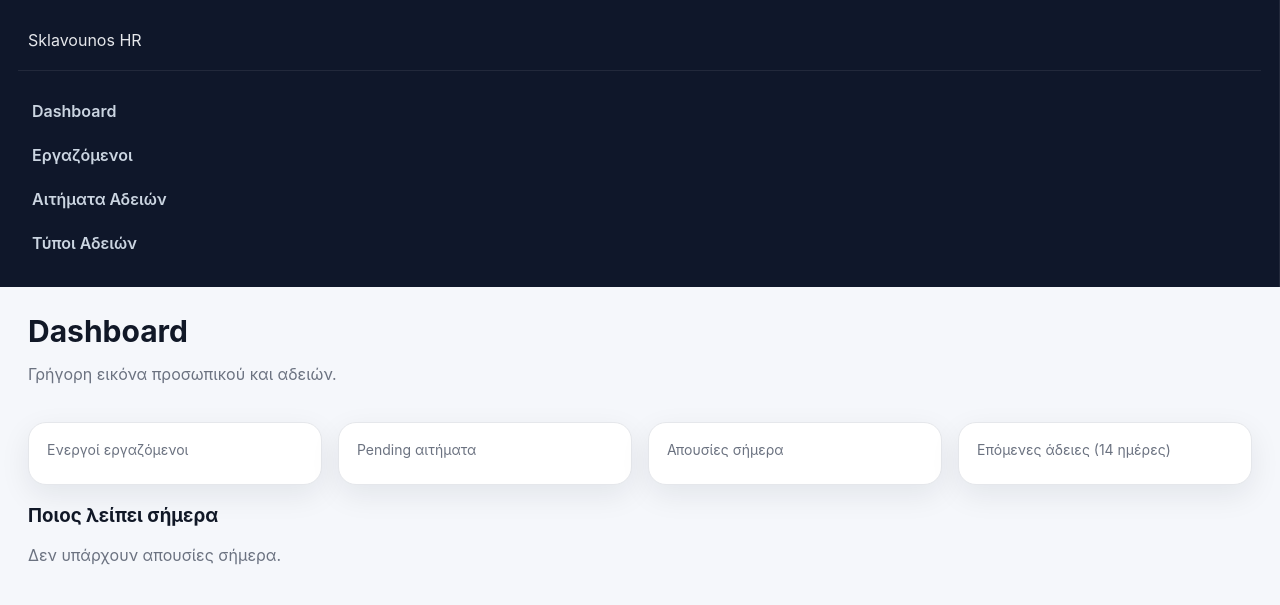
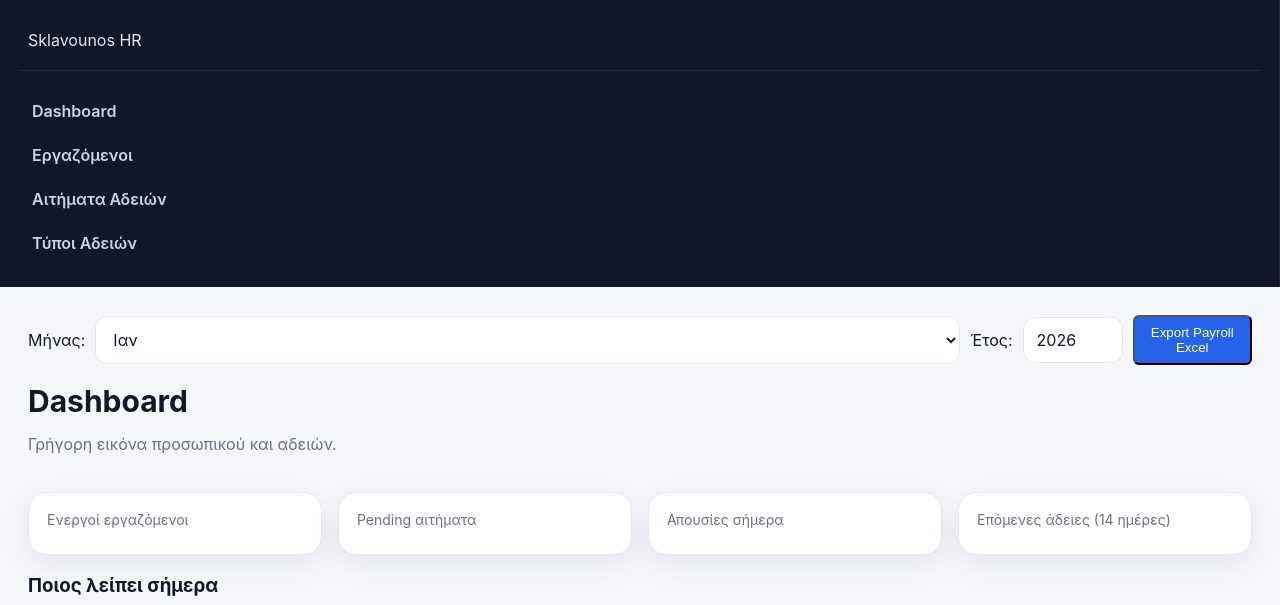
Before and after one commit to cfragoulis-design/Sklavounos-HR, a FastAPI app: template app/templates/dashboard.html in a window 1280 px wide. Shown: the top 605 px of the page. Run offline with FastAPI, Linux system fonts and the light colour scheme; the template is opened without the code that fills it, so the values that code supplies are empty.

Commit message:
Update dashboard.html

```diff
--- a/app/templates/dashboard.html
+++ b/app/templates/dashboard.html
@@ -1,5 +1,32 @@
 {% extends "base.html" %}
 {% block content %}
+
+<div style="margin-bottom:20px;">
+    <form action="/exports/payroll-excel" method="get" style="display:flex;gap:10px;align-items:center;">
+        <label>Μήνας:</label>
+        <select name="month">
+            <option value="1">Ιαν</option>
+            <option value="2">Φεβ</option>
+            <option value="3">Μαρ</option>
+            <option value="4">Απρ</option>
+            <option value="5">Μαι</option>
+            <option value="6">Ιουν</option>
+            <option value="7">Ιουλ</option>
+            <option value="8">Αυγ</option>
+            <option value="9">Σεπ</option>
+            <option value="10">Οκτ</option>
+            <option value="11">Νοε</option>
+            <option value="12">Δεκ</option>
+        </select>
+
+        <label>Έτος:</label>
+        <input type="number" name="year" value="2026" style="width:100px;">
+
+        <button type="submit" style="padding:8px 16px;background:#2563eb;color:white;border-radius:6px;">
+            Export Payroll Excel
+        </button>
+    </form>
+</div>
 
 <div class="topbar">
   <div>
```
